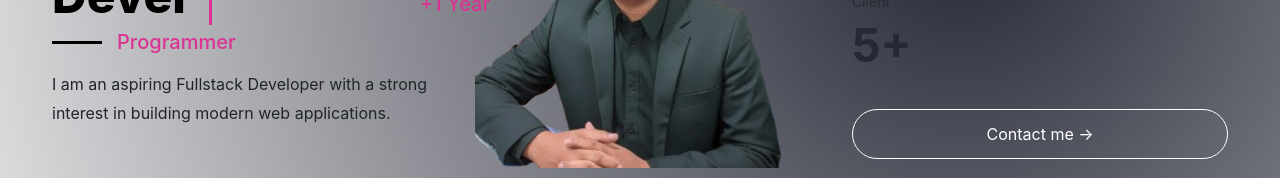
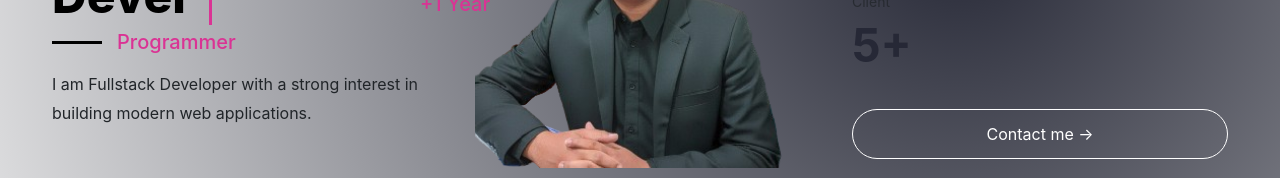
Before and after one commit to belidermawan01-create/portofolio, a React (Vite) app: page /who in a window 1280 px wide. Shown: the part 269-447 px from the top of the page. Built offline with nearby package versions, Linux system fonts and the light colour scheme.

Commit message:
modif sedikit

```diff
--- a/src/page/Who/Who.jsx
+++ b/src/page/Who/Who.jsx
@@ -27,7 +27,7 @@ const Who = () => {
         <h5 className="text-accent mb-0">Programmer</h5>
       </div>
       <p className="who-text text-dark">
-        I am an aspiring Fullstack Developer with a strong interest in building modern web applications.
+        I am Fullstack Developer with a strong interest in building modern web applications.
       </p>
     </Col>
 
```
